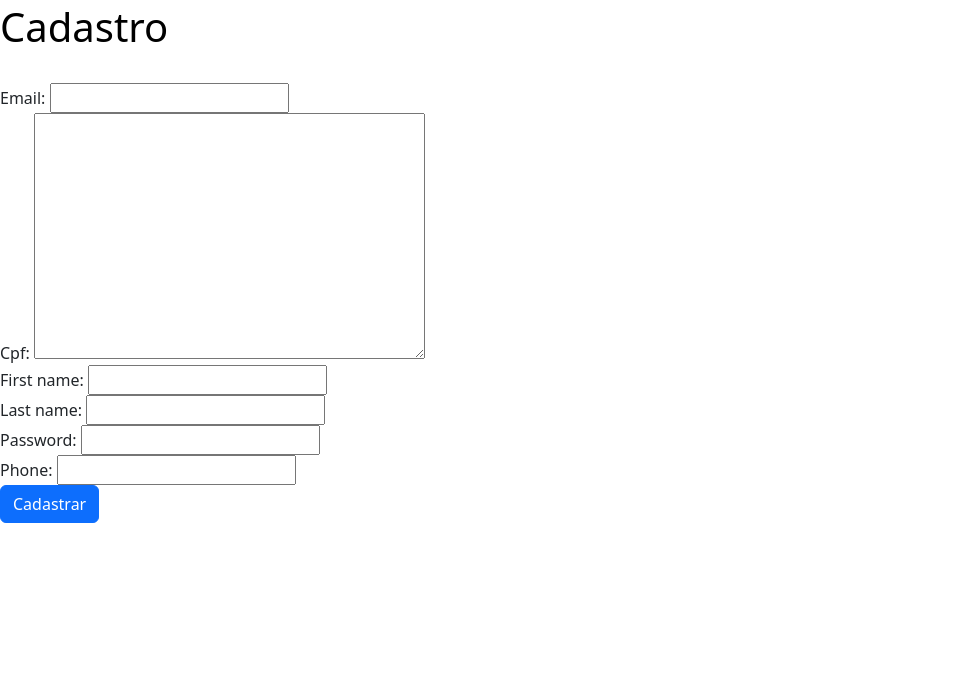
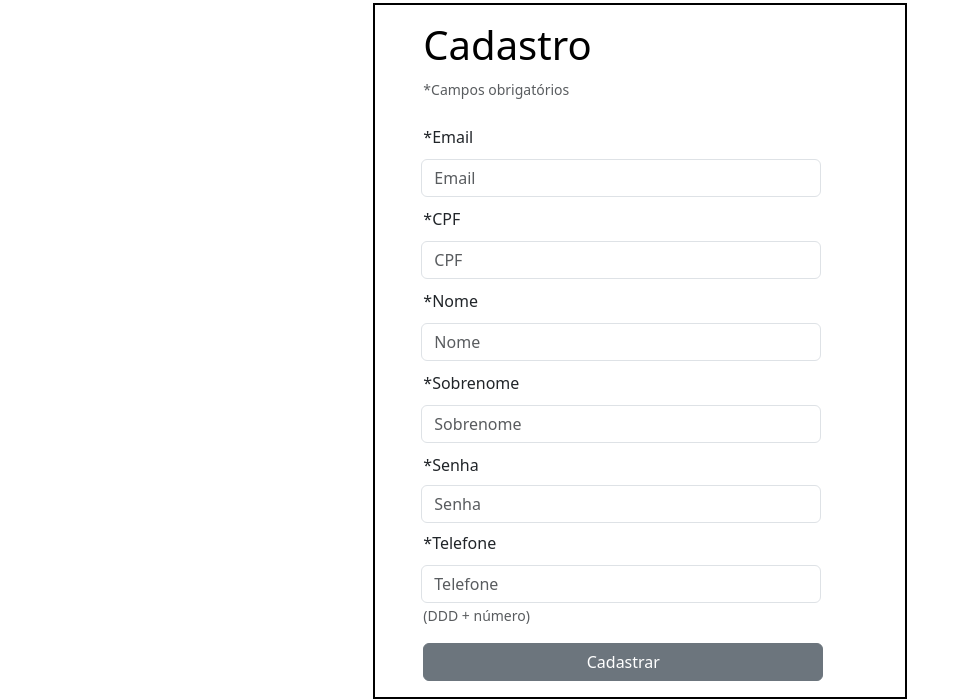
Before and after one commit to laisrz/GalaxyAttire, a Django app: page /register/ in a window 1280 px wide. Shown: the part 123-822 px from the top of the page, without its empty margins (0-970 px from the left). Before the commit the page ends 646 px from the top, so only its background shows below. Run offline with Django 5.2, Linux system fonts and the light colour scheme; some libraries are stand-ins or nearby versions.

Commit message:
feat(register): add form and style to it

```diff
--- a/base/forms.py
+++ b/base/forms.py
@@ -1,9 +1,54 @@
 from django import forms
 from base.models import Customer
 from localflavor.br.forms import BRStateSelect, BRCPFField, BRZipCodeField
+from django.forms import ModelForm, TextInput, EmailInput, PasswordInput
 
 class RegisterForm(forms.ModelForm):
-    password = forms.CharField(widget=forms.PasswordInput)
+    def __init__(self, *args, **kwargs):
+        kwargs["label_suffix"] = ""
+        super().__init__(*args, **kwargs)
+    password = forms.CharField(
+        label='*Senha',
+        widget=forms.PasswordInput(
+            attrs={
+                'class': "form-control",
+                'style': 'max-width: 400px; margin: 8px -2px',
+                'placeholder': 'Senha'
+                }))
     class Meta:
         model = Customer
         fields = ['email', 'cpf', 'first_name', 'last_name', 'password', 'phone']
+        widgets = {
+            'cpf': TextInput(attrs={
+                'class': "form-control",
+                'style': 'max-width: 400px; margin: 10px -2px',
+                'placeholder': 'CPF',
+                }),
+            'email': EmailInput(attrs={
+                'class': "form-control",
+                'style': 'max-width: 400px; margin: 10px -2px',
+                'placeholder': 'Email'
+                }),
+            'first_name': TextInput(attrs={
+                'class': "form-control",
+                'style': 'max-width: 400px; margin: 10px -2px',
+                'placeholder': 'Nome'
+                }),
+            'last_name': TextInput(attrs={
+                'class': "form-control",
+                'style': 'max-width: 400px; margin: 10px -2px',
+                'placeholder': 'Sobrenome'
+                }),
+            'phone': TextInput(attrs={
+                'class': "form-control",
+                'style': 'max-width: 400px; margin-top: 10px; margin-left: -2px',
+                'placeholder': 'Telefone'
+                })
+        }
+        labels = {
+            'email': '*Email',
+            'cpf': '*CPF',
+            'first_name': '*Nome',
+            'last_name': '*Sobrenome',
+            'phone': '*Telefone'
+        }
--- a/base/static/styles_navbar.css
+++ b/base/static/styles_navbar.css
@@ -16,7 +16,6 @@
 
 #search-input {
     border-color: grey;
-
     width: 400px;
 }
 
--- /dev/null
+++ b/base/static/styles_register.css
@@ -0,0 +1,8 @@
+.register-form {
+    border: solid 2px black;
+    padding: 1rem 3rem;
+}
+
+.button-register {
+    max-width: 400px;
+}
--- a/base/templates/index.html
+++ b/base/templates/index.html
@@ -4,6 +4,6 @@
 
 {% block content %}
 
-{% load static %}
+
 
 {% endblock %}
--- a/base/templates/layout.html
+++ b/base/templates/layout.html
@@ -14,6 +14,7 @@
         <!-- My styles-->
         <link href="/static/styles.css" rel="stylesheet">
         <link href="/static/styles_navbar.css" rel="stylesheet">
+        <link href="/static/styles_register.css" rel="stylesheet">
         <!-- Google Font-->
         <link rel="preconnect" href="https://fonts.googleapis.com">
         <link rel="preconnect" href="https://fonts.gstatic.com" crossorigin>
@@ -25,7 +26,9 @@
         {% include 'nav.html' %}
         <main>
 
-            {% block content %} {% endblock %}
+            {% block content %}
+            {% load static %}
+            {% endblock %}
 
         </main>
         <!-- Scripts -->
--- a/base/templates/nav.html
+++ b/base/templates/nav.html
@@ -20,9 +20,10 @@
   </form>
 
   <ul class="navbar-nav mr-auto mt-2 mt-lg-0">
-    <div class="signin mx-2 mt-2">
-      <a  href="/signin">
+    <div class="mx-2 mt-2">
+      <a  href="{% url 'register' %}">
         <p>Entre ou cadastre-se</p>
+
       </a>
     </div>
     <img class="m-2" width="34" height="34" src="https://img.icons8.com/windows/32/gender-neutral-user.png" alt="gender-neutral-user"/>
--- a/base/templates/register.html
+++ b/base/templates/register.html
@@ -6,25 +6,23 @@
 
 {% block content %}
 
-{% load static %}
 
-<div class="row">
-  <div class="col-xs-12 col-md-6">
-    <h1 class="text-body-emphasis">Cadastro</h1>
-    <br>
-    {% if success %}
-      <p class="alert alert-success"> Cadastro realizado com sucesso! </p>
-    {% else %}
-      <form action="{% url 'register' %}" method="POST" novalidate>
-        {% csrf_token %}
-        {{ form }}
-        <button type="submit" class="btn btn-primary btn-block">Cadastrar</button>
-      </form>
-    {% endif %}
-
-
-
-
+<div class="container-fluid">
+  <div class="row justify-content-center">
+    <div class="col-5 register-form">
+      <h1 class="text-body-emphasis">Cadastro</h1>
+      <small class="form-text text-muted">*Campos obrigatórios</small>
+        <form action="{% url 'register' %}" method="POST" novalidate>
+          {% csrf_token %}
+          <div class="form-group mt-4">
+            {{ form }}
+            <small class="form-text text-muted">(DDD + número)</small>
+            <div class="text-left">
+              <button type="submit" class="btn btn-secondary mt-3 w-100 button-register">Cadastrar</button>
+            </div>
+          </div>
+        </form>
+      </div>
   </div>
 </div>
 
```
